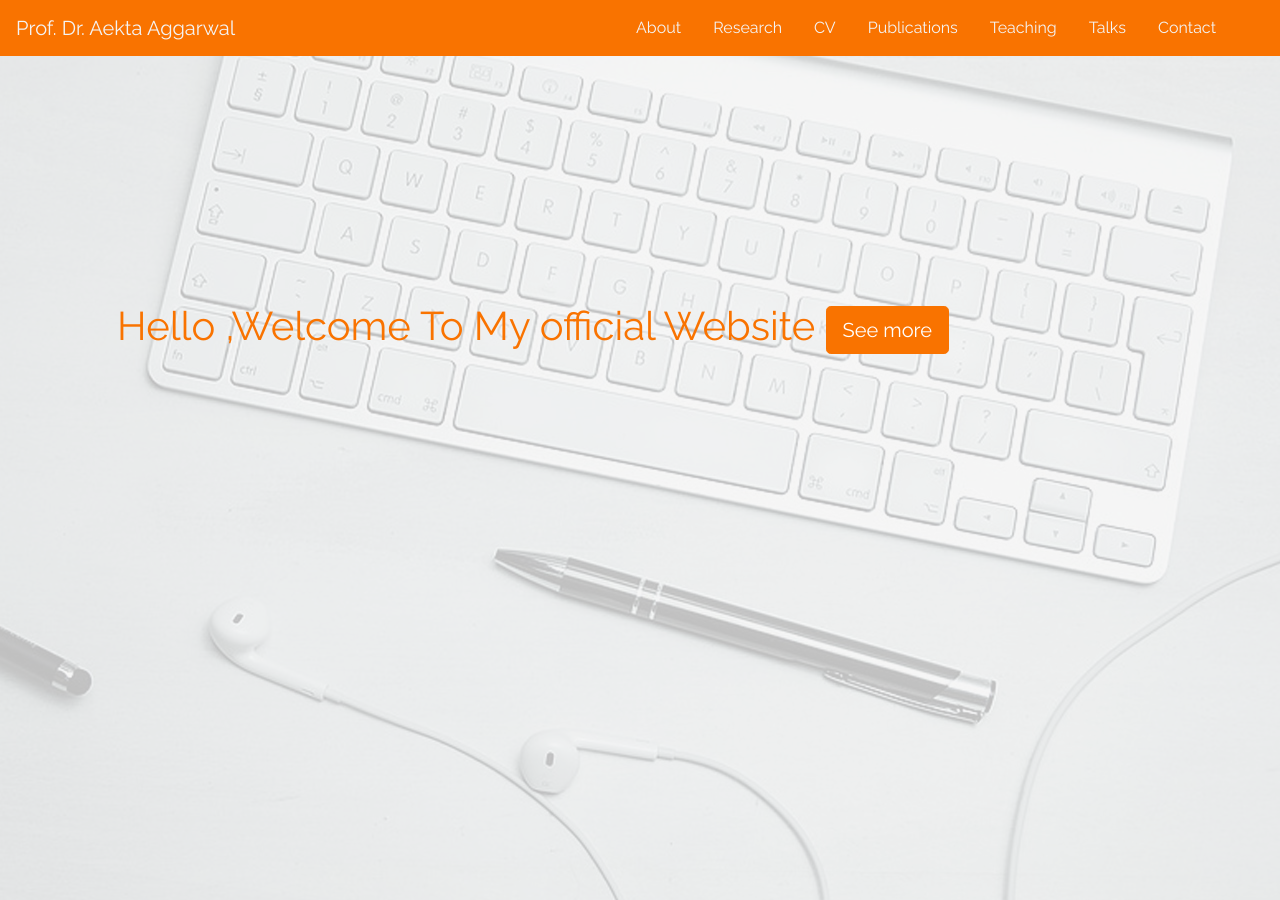
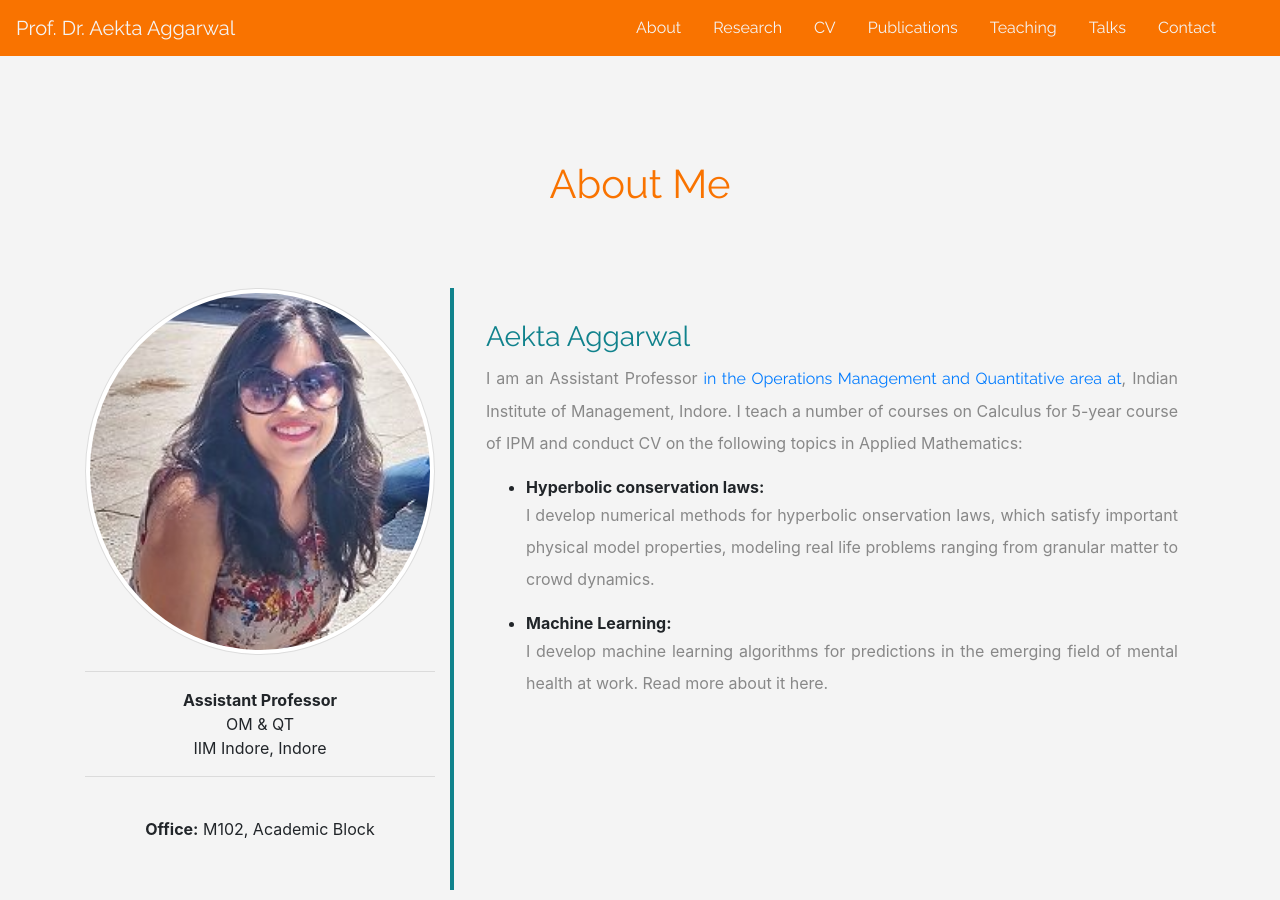
Before and after one commit to aektaaggarwal/aektaaggarwal.github.io, a Jekyll site: the page index.html, which Jekyll copies as it is, in a window 1280 px wide and 900 px high. Built offline with Jekyll 4.4.1, drawn with Linux system fonts in a browser that asks for light colours.

Commit message:
Update index.html

```diff
--- a/index.html
+++ b/index.html
@@ -48,19 +48,6 @@
 
 	  </div>
 </nav>
-<!-- header -->
-<header class="header ">
-  <div class="overlay"></div>
-   <div class="container">
-   	  <div class="description ">
-  	<h1>
-  		Hello ,Welcome To My official Website
-  		<button class="btn btn-outline-secondary btn-lg">See more</button>
-  	</h1>
-  </div>
-   </div>
-
-</header>
 
 <!-- about section -->
 <div class="about" id="about">
```
